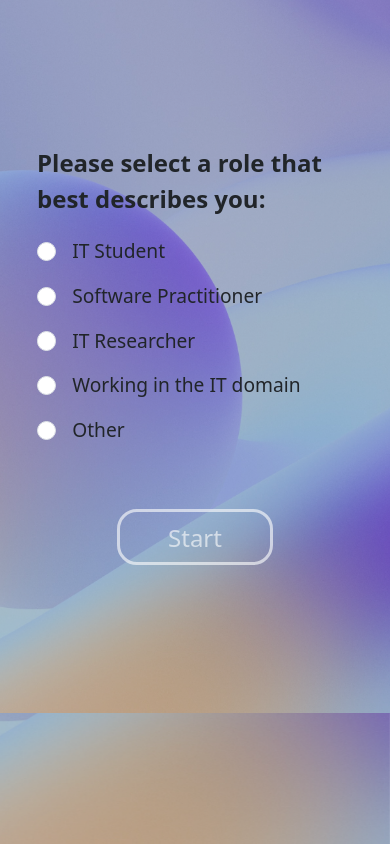
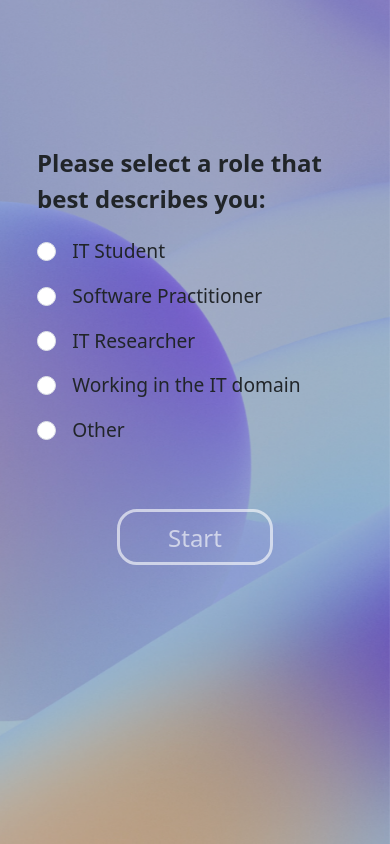
Before and after one commit to JeremyYoonZheMin/SoftwareEthicsQuiz, a React (Create React App) app in the folder software_ethics_quiz/: page /role in a window 390 px wide. Built offline with nearby package versions, Linux system fonts and the light colour scheme.

Commit message:
Fixed some mobile css issues

```diff
--- a/software_ethics_quiz/src/pages/questions.js
+++ b/software_ethics_quiz/src/pages/questions.js
@@ -132,7 +132,7 @@ export default function Questions({responses, setFinalSelectedAnswers}) {
                     </Row>
                 </Container>
                 <div className='navigationButtons'>
-                    {(currentQuestion[0] > 0) && (<div className={`navigationButtonContainer ${!smallScreen && 'my-5'}`}>
+                    {(currentQuestion[0] > 0) && (<div className={`navigationButtonContainer my-5`}>
                         <Button variant='outline-light' size='lg' className='navigationButton' onClick={goToPreviousQuestion}>Previous</Button>
                     </div>)}
                     <div className='navigationButtonContainer my-5'>
--- a/software_ethics_quiz/src/styles/questions.css
+++ b/software_ethics_quiz/src/styles/questions.css
@@ -156,15 +156,6 @@
 }
 
 @media all and (max-width: 768px) {
-    .questionsPage {
-        height: 100%;
-        width: 100%;
-        padding-bottom: 100px;
-        background-image: url("../assets/landingBackground.png");
-        background-attachment: scroll;
-        background-position: center;
-        background-size: cover;
-    }
 
     .questionsHeader {
         height: 125px;
```
